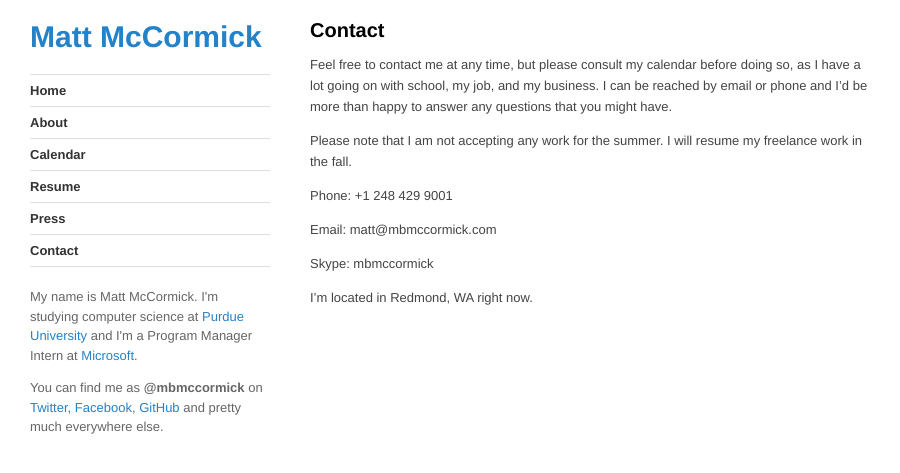
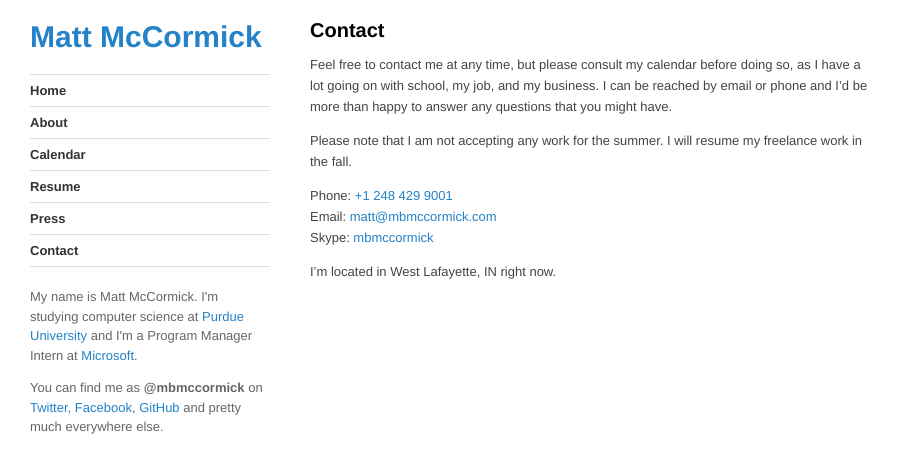
Before and after one commit to mbmccormick/mbmccormick.github.io, a Jekyll site: the page built from contact/index.md, in a window 1280 px wide. Shown: the top 473 px of the page, without its empty margins (0-900 px from the left). Built offline with Jekyll 4.4.1, drawn with Linux system fonts in a browser that asks for light colours; Markdown is read by kramdown in place of the engine named in the settings.

Commit message:
Uopdated content.

```diff
--- a/contact/index.md
+++ b/contact/index.md
@@ -9,10 +9,8 @@
 
 Please note that I am not accepting any work for the summer. I will resume my freelance work in the fall.
 
-Phone: +1 248 429 9001
+Phone: [+1 248 429 9001](tel:12484299001)
+Email: [matt@mbmccormick.com](mailto:matt@mbmccormick.com)
+Skype: [mbmccormick](skypeto:mbmccormick?call)
 
-Email: matt@mbmccormick.com
-
-Skype: mbmccormick
-
-I’m located in Redmond, WA right now.
+I’m located in West Lafayette, IN right now.
```
Also changed, not shown: about/index.md (+1 -1 lines).
